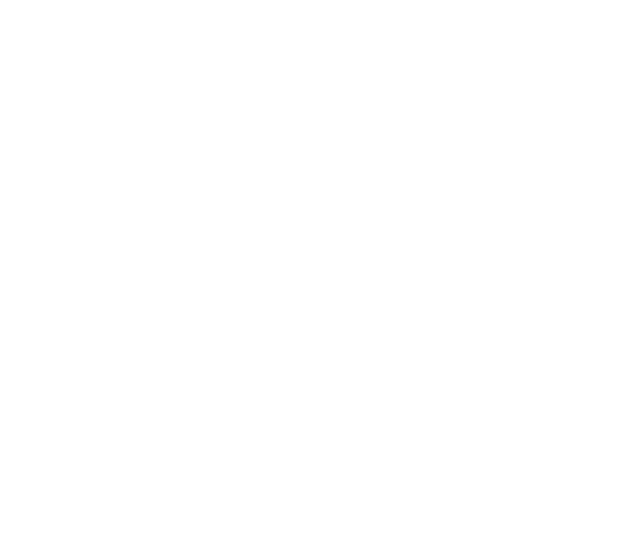
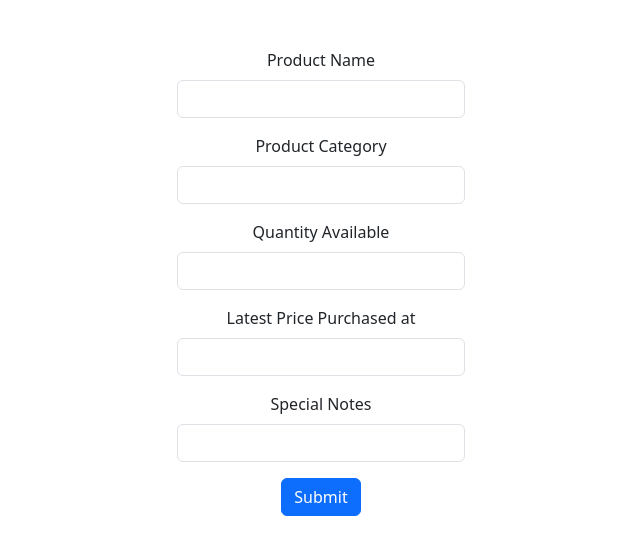
Before and after one commit to Sithumpramu/Hotel-Booking-and-Management-System, a React (Create React App) app in the folder frontend/: page /AddStock in a window 1280 px wide. Before the commit this address had no page. Shown: the top 554 px of the page, without its empty margins (319-959 px from the left). Built offline with nearby package versions, Linux system fonts and the light colour scheme; a web font is replaced by a local one.

Commit message:
add stock

```diff
--- a/frontend/src/App.js
+++ b/frontend/src/App.js
@@ -9,6 +9,7 @@
 import PasswordReset from './Pages/PasswordReset'
 import {Route, Routes, BrowserRouter} from "react-router-dom";
 import ForgotPassword from "./Pages/ForgotPwd";
+import AddStock from './Pages/Staff/AddStock';
 
 // Layout component with header and footer
 const Layout = ({ children }) => (
@@ -44,6 +45,10 @@
             path="/user/resetPassword/:token"
             element={<PasswordReset />}
           />
+          <Route
+            path="/AddStock"
+            element={<AddStock />}
+          />
         </Routes>
       </BrowserRouter>
     </div>
--- /dev/null
+++ b/frontend/src/Pages/Staff/AddStock.js
@@ -0,0 +1,65 @@
+import { useState } from "react";
+import useAddStock  from "../../hooks/useAddStock";
+
+const AddStock = () => {
+    const [name, setName] = useState('')
+    const [category, setCategory] = useState('')
+    const [quantity, setQuantity] = useState('')
+    const [price, setPrice] = useState('')
+    const [description, setDescription] = useState('')
+    const { addStock, isLoading, error } = useAddStock();
+
+    const handleSubmit = async (e) => {
+        e.preventDefault()
+
+        await addStock(name, category,quantity, price,description)
+      }
+
+      function validation()
+        {
+            var submit = document.getElementById("submit");
+
+            if(name ==='' && category ==='' && quantity ==='' && price ==='' && description ===''){
+                // document.getElementById("emailError").innerHTML = "Can't be empty";
+
+                document.getElementById("Error").innerHTML = "All fields must be filled.";
+
+              }
+        }
+
+    return(
+        <div>
+        <div className="d-flex align-items-center justify-content-center mb-3 mt-5" >
+            <form onSubmit={handleSubmit} method='Post' style={{ width: "18rem" }}>
+                <div className="mb-3">
+                    <label for="exampleInputEmail1" className="form-label">Product Name</label>
+                    <input type="text" className="form-control" id="exampleInputEmail1" aria-describedby="emailHelp" onChange={(e)=>{setName(e.target.value);}}/>
+                </div>
+                <div class="mb-3">
+                    <label for="exampleInputEmail1" className="form-label">Product Category</label>
+                    <input type="text" className="form-control" id="exampleInputEmail1" aria-describedby="emailHelp" onChange={(e)=>{setCategory(e.target.value);}}/>
+                </div>
+                <div class="mb-3">
+                    <label for="exampleInputEmail1" className="form-label">Quantity Available</label>
+                    <input type="number" className="form-control" id="exampleInputEmail1" aria-describedby="emailHelp" onChange={(e)=>{setQuantity(e.target.value);}}/>
+                </div>
+                <div class="mb-3">
+                    <label for="exampleInputEmail1" className="form-label">Latest Price Purchased at</label>
+                    <input type="number" className="form-control" id="exampleInputEmail1" aria-describedby="emailHelp" onChange={(e)=>{setPrice(e.target.value);}}/>
+                </div>
+                <div class="mb-3">
+                    <label for="exampleInputEmail1" className="form-label">Special Notes</label>
+                    <input type="text" className="form-control" id="exampleInputEmail1" aria-describedby="emailHelp" onChange={(e)=>{setDescription(e.target.value);}}/>
+                </div>
+                <button type="submit" className="btn btn-primary" id="submit" onClick={() => { validation(); }}>Submit</button>
+
+                <p id="Error"></p>
+            </form>
+        </div>
+
+
+        </div>
+
+    )}
+
+    export default AddStock;
--- /dev/null
+++ b/frontend/src/hooks/useAddStock.js
@@ -0,0 +1,42 @@
+import { useNavigate } from "react-router-dom";
+import { useState } from "react";
+
+const useAddStock = () => {
+    const [error, setError] = useState(null);
+    const [isLoading, setIsLoading] = useState(false);
+    const navigate = useNavigate();
+
+    const addStock = async (name, category,quantity, price,description) => {
+      setIsLoading(true);
+      setError(null);
+
+
+      const formData = new FormData();
+      formData.append("Name", name);
+      formData.append("Category", category);
+      formData.append("Quantity", quantity);
+      formData.append("Price", price);
+      formData.append("Description", description);
+
+      try {
+        const response = await fetch("http://localhost:4000/kitchenStock/add", {
+          method: "POST",
+          body: formData,
+        });
+
+        if (!response.ok) {
+          const json = await response.json();
+          setError(json.error);
+        } else {
+          navigate("/");
+        }
+      } catch (error) {
+        setError("An unexpected error occurred");
+      } finally {
+        setIsLoading(false);
+      }
+    };
+    return { addStock, isLoading, error };
+};
+
+export default useAddStock;
```
